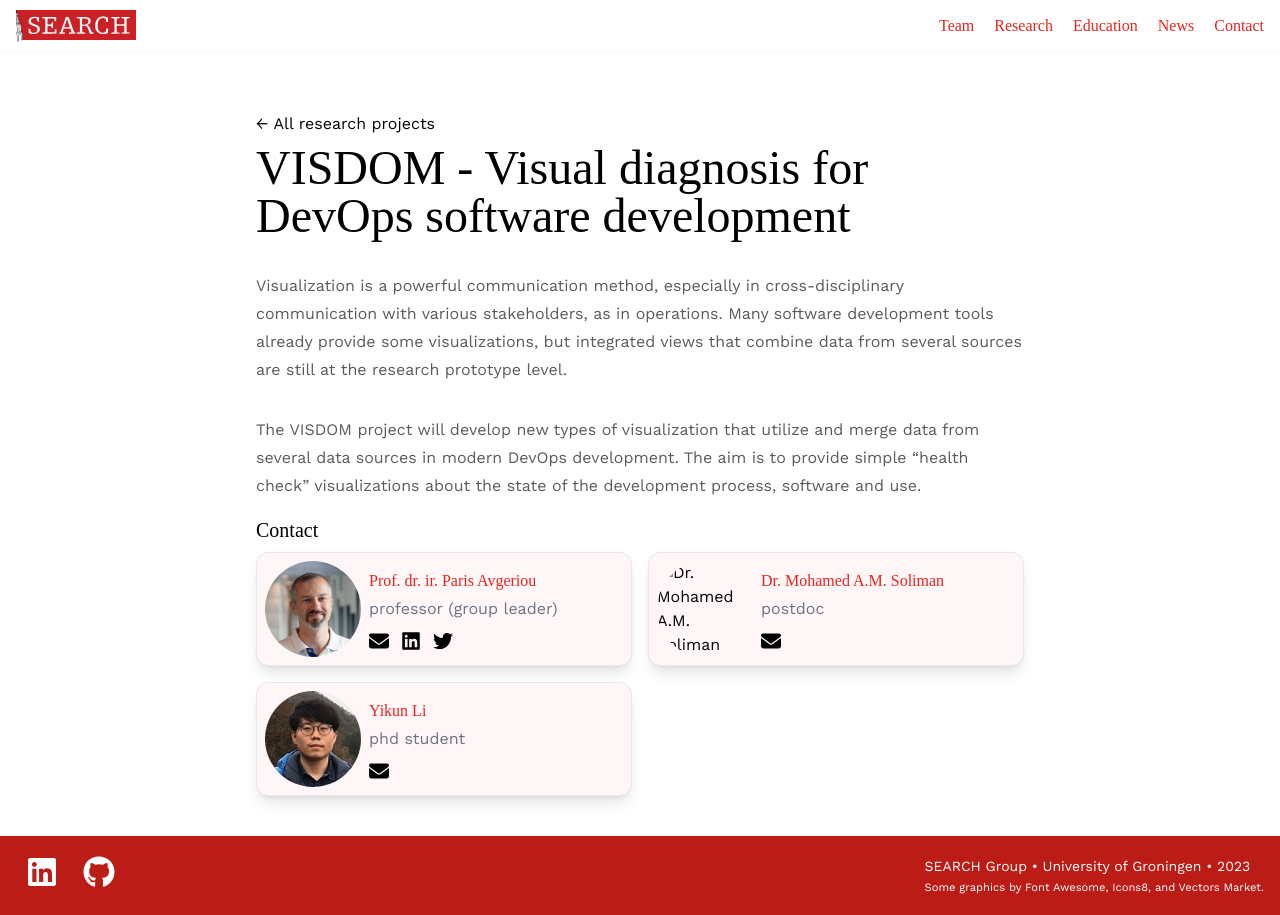
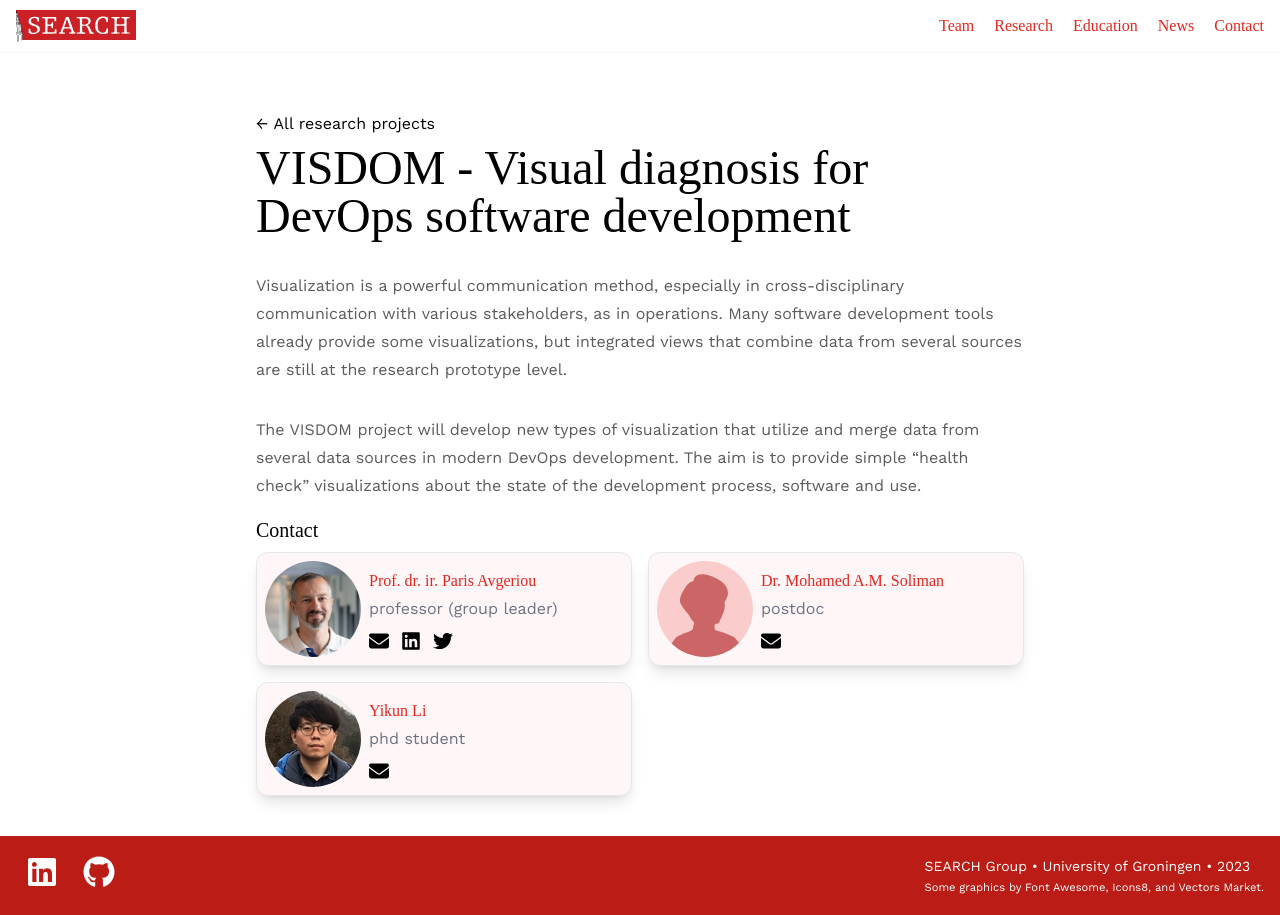
Before and after one commit to search-rug/search-rug.github.io, a Jekyll site: the page built from _projects/1-yikun-visdom.md, in a window 1280 px wide. Built offline with Jekyll 4.4.1, drawn with Linux system fonts in a browser that asks for light colours; some web fonts are replaced.

Commit message:
Fix path to default avatar.

```diff
--- a/_config.yml
+++ b/_config.yml
@@ -67,7 +67,7 @@ defaults:
       path: ""
       type: "team"
     values:
-      image: "/assets/grahics/search-avatar.svg"
+      image: "/uploads/team-avatars/search-avatar.svg"
   - scope:
       path: "google91af919a735a897d.html"
     values:
```
